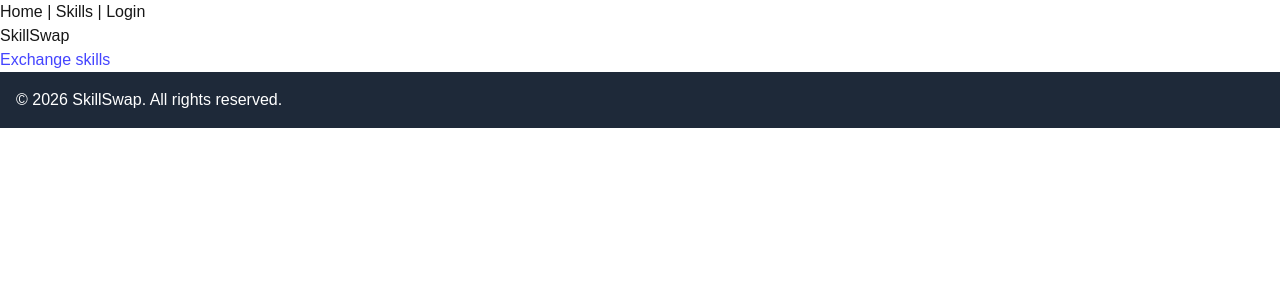
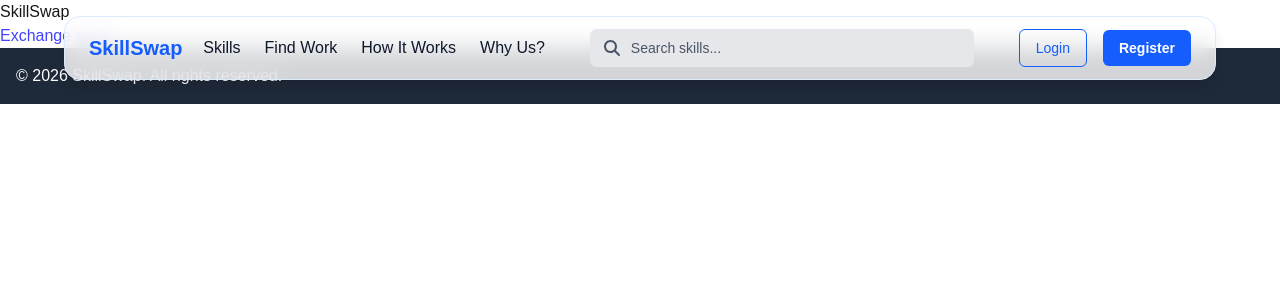
Before and after one commit to PratikPant01/SkillSwap, a Next.js app in the folder skillswap-frontend/: page / in a window 1280 px wide. Shown: the top 300 px of the page. Built offline with nearby package versions, Linux system fonts and the light colour scheme.

Commit message:
Done Navigation Component and added font awesome icons

```diff
--- a/skillswap-frontend/app/layout.tsx
+++ b/skillswap-frontend/app/layout.tsx
@@ -1,5 +1,11 @@
 import type { Metadata } from "next";
 import "./globals.css";
+
+import '@fortawesome/fontawesome-svg-core/styles.css';
+import { config } from '@fortawesome/fontawesome-svg-core';
+
+config.autoAddCss = false;
+
 import Navbar from "../component/navbar";
 import Footer from "../component/footer";
 
--- a/skillswap-frontend/component/navbar.tsx
+++ b/skillswap-frontend/component/navbar.tsx
@@ -1,11 +1,153 @@
+"use client";
+
+import { useState } from "react";
 import Link from "next/link";
+import { FontAwesomeIcon } from "@fortawesome/react-fontawesome";
+import {
+  faBars,
+  faXmark,
+  faMagnifyingGlass,
+} from "@fortawesome/free-solid-svg-icons";
 
 export default function Navbar() {
+  const [menuOpen, setMenuOpen] = useState(false);
+
   return (
-    <nav>
-      <Link href="/">Home</Link> |{" "}
-      <Link href="/skills">Skills</Link> |{" "}
-      <Link href="/auth/login">Login</Link>
+    <nav className="fixed top-4 left-1/2 z-50 w-[90%] max-w-7xl -translate-x-1/2 rounded-2xl border border-blue-100 bg-white/80 backdrop-blur-md shadow-lg">
+      <div className="flex items-center justify-between px-6 py-3">
+
+        {/* Logo */}
+        <Link href="/" className="text-xl font-bold text-blue-600">
+          SkillSwap
+        </Link>
+
+        {/* Desktop Links */}
+        <div className="hidden md:flex items-center gap-6">
+          <Link
+            href="/skills"
+            className="text-slate-900 font-medium hover:text-blue-600 transition-colors"
+          >
+            Skills
+          </Link>
+          <Link
+            href="/"
+            className="text-slate-900 font-medium hover:text-blue-600 transition-colors"
+          >
+            Find Work
+          </Link>
+          <Link
+            href="/"
+            className="text-slate-900 font-medium hover:text-blue-600 transition-colors"
+          >
+            How It Works
+          </Link>
+          <Link
+            href="/"
+            className="text-slate-900 font-medium hover:text-blue-600 transition-colors"
+          >
+            Why Us?
+          </Link>
+        </div>
+
+        {/* Desktop Search */}
+        <div className="hidden md:block relative flex-1 max-w-sm mx-6">
+          <FontAwesomeIcon
+            icon={faMagnifyingGlass}
+            className="absolute left-3 top-1/2 -translate-y-1/2 text-gray-600"
+          />
+          <input
+            type="text"
+            placeholder="Search skills..."
+            className="w-full rounded-md border border-gray-200 bg-gray-200 py-2 pl-10 pr-4 text-sm text-slate-900 placeholder:text-gray-600 focus:border-blue-500 focus:outline-none"
+          />
+        </div>
+
+        {/* Desktop Auth */}
+        <div className="hidden md:flex items-center gap-4">
+          <Link
+            href="/auth/login"
+            className="rounded-md border border-blue-600 px-4 py-2 text-sm font-medium text-blue-600 hover:bg-blue-700 hover:text-white transition"
+          >
+            Login
+          </Link>
+          <Link
+            href="/auth/register"
+            className="rounded-md bg-blue-600 px-4 py-2 text-sm font-semibold text-white hover:bg-blue-700 transition"
+          >
+            Register
+          </Link>
+        </div>
+
+        {/* Mobile Menu Button */}
+        <button
+          className="md:hidden text-blue-600 text-xl"
+          onClick={() => setMenuOpen(!menuOpen)}
+        >
+          <FontAwesomeIcon icon={menuOpen ? faXmark : faBars} />
+        </button>
+      </div>
+
+      {/* Mobile Dropdown Menu */}
+      {menuOpen && (
+        <div className="md:hidden border-t border-blue-100 bg-white/95 backdrop-blur-md rounded-b-2xl px-6 py-4 space-y-4">
+          {/* Search */}
+          <div className="relative">
+            <FontAwesomeIcon
+              icon={faMagnifyingGlass}
+              className="absolute left-3 top-1/2 -translate-y-1/2 text-gray-400"
+            />
+            <input
+              type="text"
+              placeholder="Search skills..."
+              className="w-full rounded-full border border-gray-200 py-2 pl-10 pr-4 text-sm text-slate-900 placeholder:text-slate-400 focus:border-blue-500 focus:outline-none"
+            />
+          </div>
+
+          {/* Mobile Links */}
+          <div className="flex flex-col gap-3">
+            <Link
+              href="/skills"
+              className="text-slate-900 font-medium hover:text-blue-600 transition-colors"
+            >
+              Skills
+            </Link>
+            <Link
+              href="/"
+              className="text-slate-900 font-medium hover:text-blue-600 transition-colors"
+            >
+              Find Work
+            </Link>
+            <Link
+              href="/"
+              className="text-slate-900 font-medium hover:text-blue-600 transition-colors"
+            >
+              How It Works
+            </Link>
+            <Link
+              href="/"
+              className="text-slate-900 font-medium hover:text-blue-600 transition-colors"
+            >
+              Why Us?
+            </Link>
+          </div>
+
+          {/* Mobile Auth Buttons */}
+          <div className="flex gap-4 pt-2">
+            <Link
+              href="/auth/login"
+              className="rounded-md border border-blue-600 px-4 py-2 text-sm font-medium text-blue-600 hover:bg-blue-600 hover:text-white transition"
+            >
+              Login
+            </Link>
+            <Link
+              href="/auth/register"
+              className="rounded-md bg-blue-600 px-4 py-2 text-sm font-semibold text-white hover:bg-blue-700 transition"
+            >
+              Register
+            </Link>
+          </div>
+        </div>
+      )}
     </nav>
   );
 }
--- a/skillswap-frontend/package.json
+++ b/skillswap-frontend/package.json
@@ -9,6 +9,11 @@
     "lint": "eslint"
   },
   "dependencies": {
+    "@fortawesome/fontawesome-svg-core": "^7.1.0",
+    "@fortawesome/free-brands-svg-icons": "^7.1.0",
+    "@fortawesome/free-regular-svg-icons": "^7.1.0",
+    "@fortawesome/free-solid-svg-icons": "^7.1.0",
+    "@fortawesome/react-fontawesome": "^3.1.1",
     "next": "16.1.2",
     "react": "19.2.3",
     "react-dom": "19.2.3"
```
Also changed, not shown: 1 other file (tests, documents, lock files or other folders).
